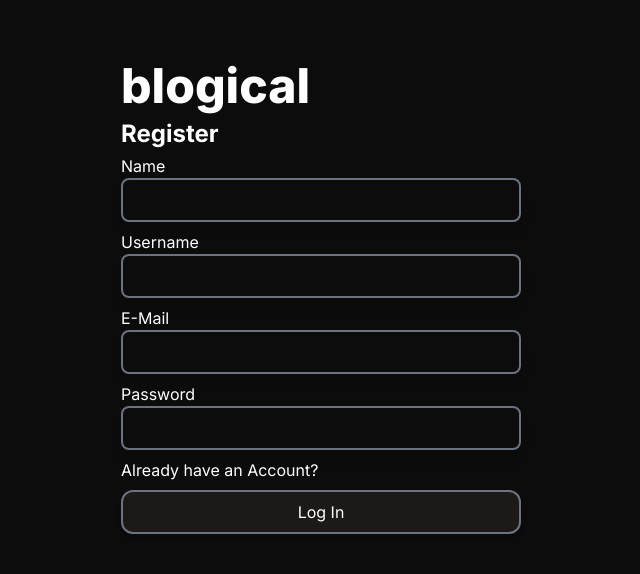
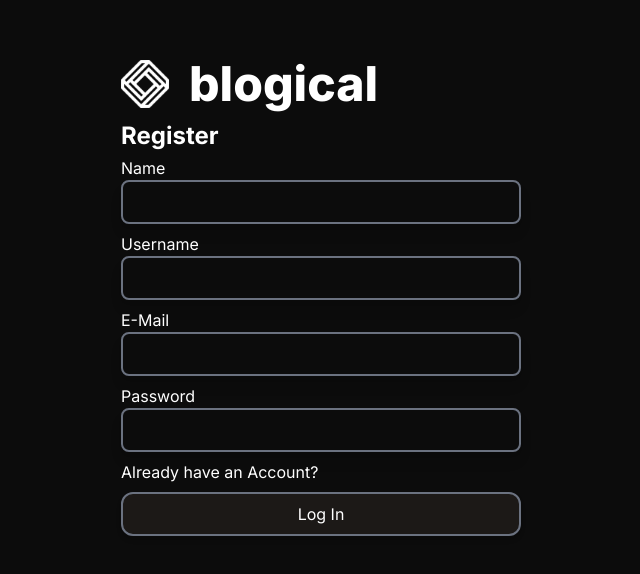
Before and after one commit to nakshatraraghav/blogical, a React (Vite) app: page /register in a window 1280 px wide. Shown: the part 102-676 px from the top of the page, without its empty margins (319-959 px from the left). Built offline with nearby package versions, Linux system fonts and the light colour scheme.

Commit message:
added blogical logo to login and register pages

```diff
--- a/src/pages/Login/Login.tsx
+++ b/src/pages/Login/Login.tsx
@@ -1,11 +1,15 @@
 import { Link } from "react-router-dom";
+import logo from "../../assets/blogical.png";
 
 const Login = () => {
   return (
     <div className="h-screen w-screen flex flex-col lg:flex-row items-center justify-center">
       <div className="w-[400px]">
         <div>
-          <h1 className="text-5xl font-extrabold mb-3">blogical</h1>
+          <div className="flex">
+            <img src={logo} alt="Blogical Logo" className="w-12 h-12 mr-5" />
+            <h1 className="text-5xl font-extrabold mb-3">blogical</h1>
+          </div>
           <p className="mb-2 text-lg font-bold">Login</p>
         </div>
         <div>
--- a/src/pages/Register/Register.tsx
+++ b/src/pages/Register/Register.tsx
@@ -1,10 +1,14 @@
 import { Link } from "react-router-dom";
+import logo from "../../assets/blogical.png";
 
 const Register = () => {
   return (
     <div className="h-screen w-screen flex flex-col items-center justify-center shadow-2xl">
       <div className="w-[400px]">
-        <h1 className="text-5xl font-extrabold mb-2">blogical</h1>
+        <div className="flex">
+          <img src={logo} alt="Blogical Logo" className="w-12 h-12 mr-5" />
+          <h1 className="text-5xl font-extrabold mb-3">blogical</h1>
+        </div>
         <h3 className="text-2xl font-bold mb-1">Register</h3>
         <form className="flex flex-col">
           <label className="label">Name</label>
```
